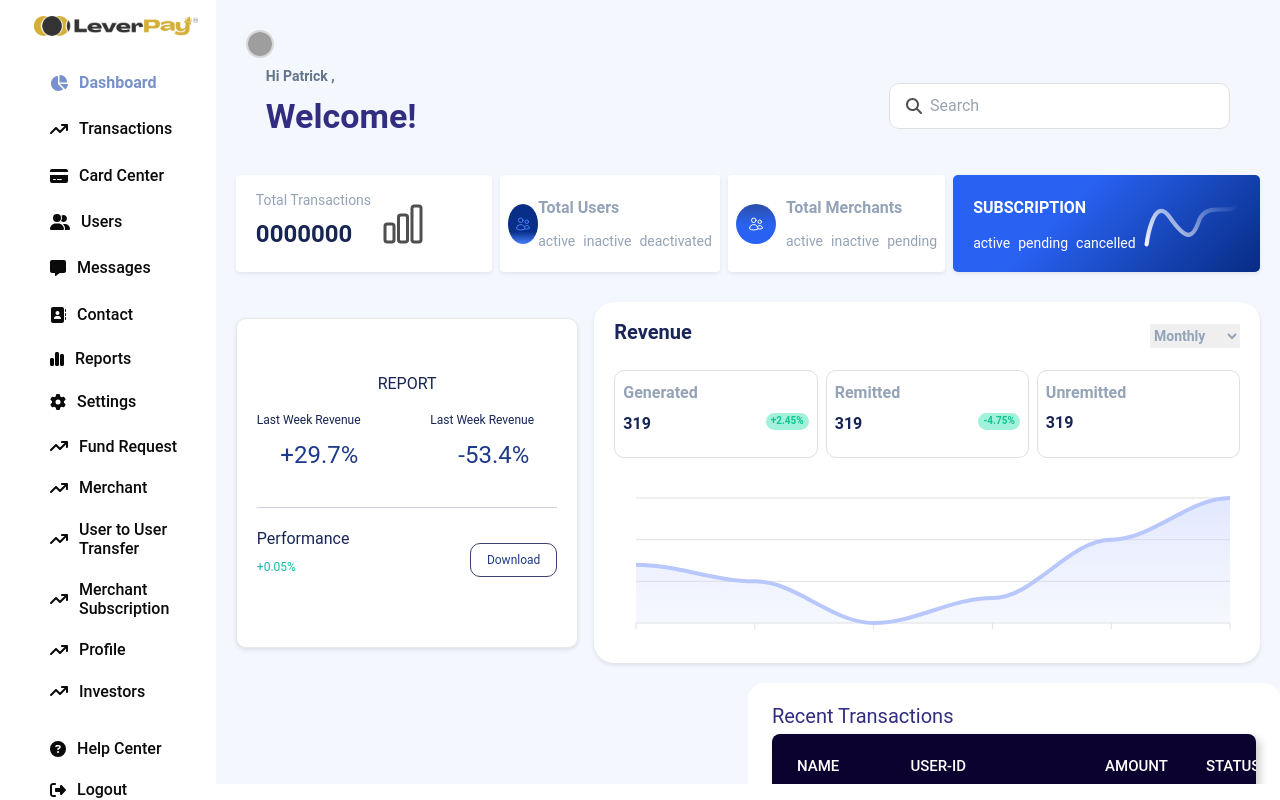
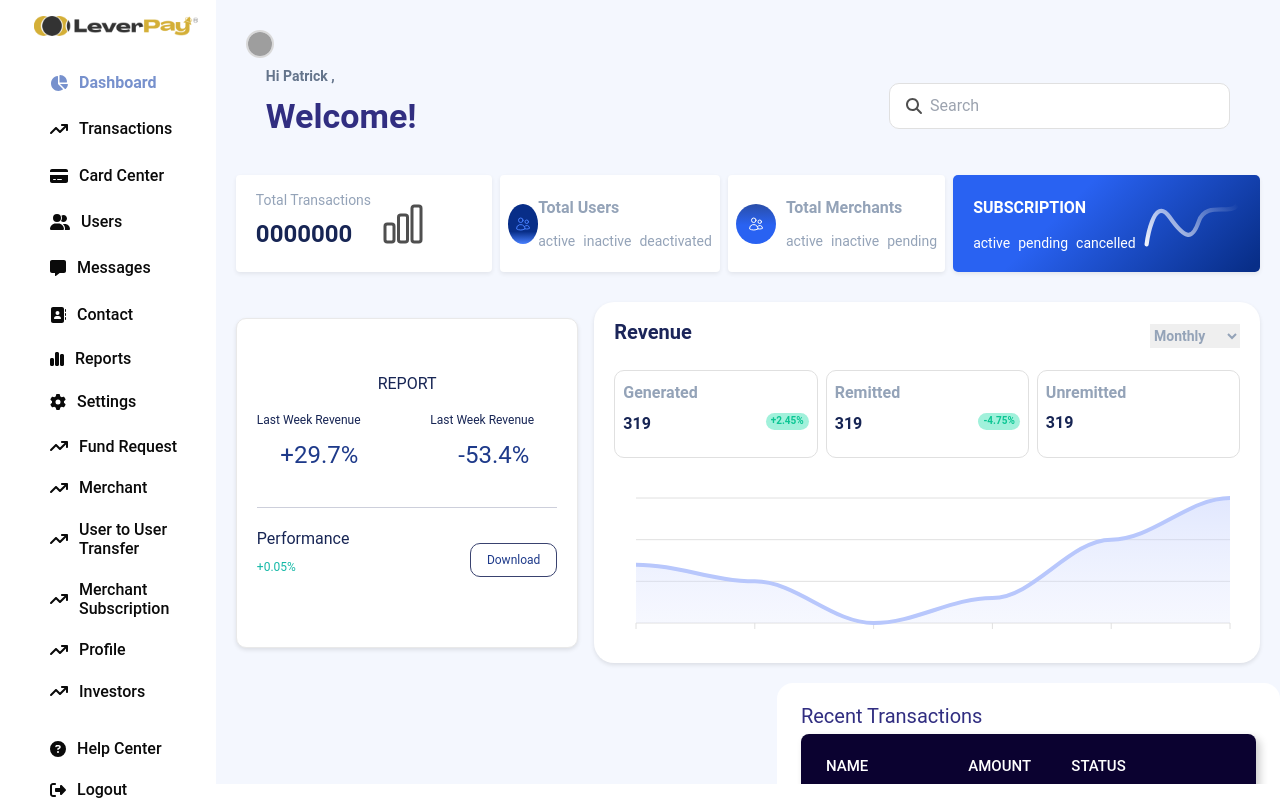
Before and after one commit to LeverPay/admin-dashboard, a React (Create React App) app: page / in a window 1280 px wide. Built offline with nearby package versions, Linux system fonts and the light colour scheme; grey boxes are pictures that could not be loaded; a web font is replaced by a local one.

Commit message:
fix: fixed transaction table at dashboard

```diff
--- a/src/Components/Daashboard.jsx
+++ b/src/Components/Daashboard.jsx
@@ -41,7 +41,7 @@ const Daashboard = () => {
             {' '}
             Recent Transactions
           </h2>
-          <DataTable />
+          <DataTable isShown={false} />
         </div>
       </div>
     </DashboardView>
--- a/src/Components/DataTable.jsx
+++ b/src/Components/DataTable.jsx
@@ -8,7 +8,7 @@ import { TableContainer } from '../css/TransactionStyles';
 
 const PAGE_SIZE = 3;
 
-function DataTable() {
+function DataTable({ isShown }) {
   const [currentPage, setCurrentPage] = useState(1);
 
   const currentTableData = useMemo(() => {
@@ -23,7 +23,7 @@ function DataTable() {
         <thead>
           <tr>
             <TableHeaderCell>Name</TableHeaderCell>
-            <TableHeaderCell>user-ID</TableHeaderCell>
+            {isShown && <TableHeaderCell>user-ID</TableHeaderCell>}{' '}
             <TableHeaderCell> Amount</TableHeaderCell>
             <TableHeaderCell>Status</TableHeaderCell>
             <TableHeaderCell></TableHeaderCell>
@@ -32,7 +32,12 @@ function DataTable() {
         </thead>
         <tbody>
           {currentTableData.map((item, index) => (
-            <TableDataRow key={item.id} item={item} index={index} />
+            <TableDataRow
+              key={item.id}
+              item={item}
+              index={index}
+              isShown={isShown}
+            />
           ))}
         </tbody>
       </table>
--- a/src/Components/TableDataRow.jsx
+++ b/src/Components/TableDataRow.jsx
@@ -2,7 +2,7 @@ import React from 'react';
 import AppModal from './Modal';
 import lock from '../assets/ph_lock-simple-fill.svg';
 
-const TableDataRow = ({ item }) => {
+const TableDataRow = ({ item, isShown }) => {
   const [show, setShow] = React.useState(false);
 
   return (
@@ -130,7 +130,7 @@ const TableDataRow = ({ item }) => {
         </div>
       </AppModal>
       <td>{item.customerName}</td>
-      <td>#{item.id}</td>
+      {isShown && <td>#{item.id}</td>}
       <td>${item.amount}.00</td>
       <td>{item.status}</td>
       <td>
--- a/src/Components/Transaction.jsx
+++ b/src/Components/Transaction.jsx
@@ -34,7 +34,7 @@ const Transaction = () => {
           </div>
 
           <div className=" bg-white p-5 rounded m-5">
-            <DataTable />
+            <DataTable isShown={true} />{' '}
           </div>
         </div>
       </TransactionTable>
```
